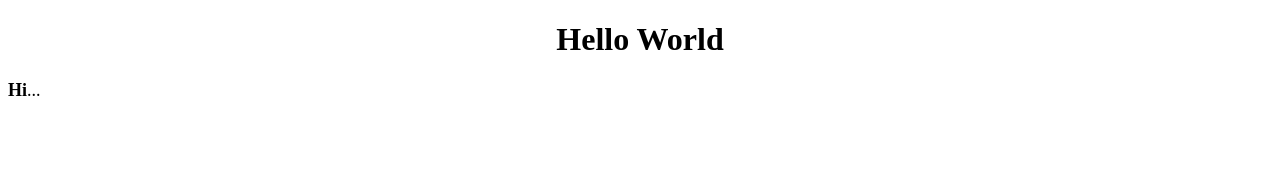
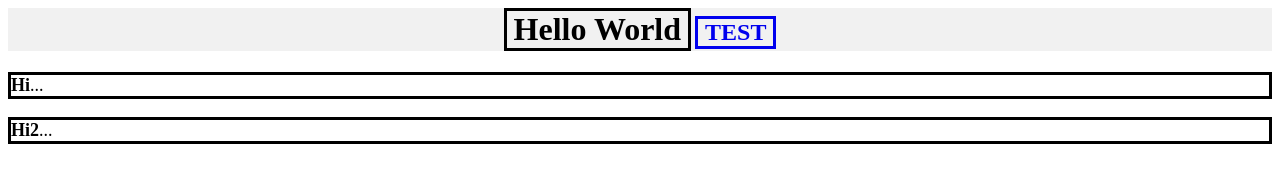
Before and after one commit to KihtrakRaknas/Old-Homepage, a plain HTML site: page index.html in a window 1280 px wide. Drawn offline with Linux system fonts and the light colour scheme.

Commit message:
Adding heading to webpage

```diff
--- a/index.html
+++ b/index.html
@@ -5,7 +5,36 @@
 	<link href="style.css" type="text/css" rel="stylesheet"/>
 	</head>
 	<body>
-		<h1>Hello World</h1>
+		<div id="heading">
+			<h1 id="title" class="button">Hello World</h1>
+			<a href="#"><h2 class="button">TEST<h1></a>
+		</div>
 		<p><strong>Hi</strong>...</p>
+		<p><strong>Hi2</strong>...</p>
+		<br/>
+<br/>
+<br/>
+<br/>
+<br/>
+<br/>
+<br/>
+<br/>
+<br/>
+<br/>
+<br/>
+<br/>
+<br/>
+<br/>
+<br/>
+<br/>
+<br/>
+<br/>
+<br/>
+<br/>
+<br/>
+<br/>
+<br/>
+<br/>
+<br/>
 	</body>
 </html>
--- a/style.css
+++ b/style.css
@@ -1,6 +1,24 @@
-h1{
+#heading{
+	background-color: #d3d3d350;
+	position: sticky;
+	top: 0px;
 	text-align: center;
+	margin: 0 auto;
+}
+#title{
+
+
+}
+.button{
+	text-align: center;
+	border: solid;
+	margin: 0 auto;
+	padding: 0 7px;
+	display: inline-block;
+
 }
 p{
 	font-size: 18px;
+border: solid;
+padding-right: 10px;
 }
```
